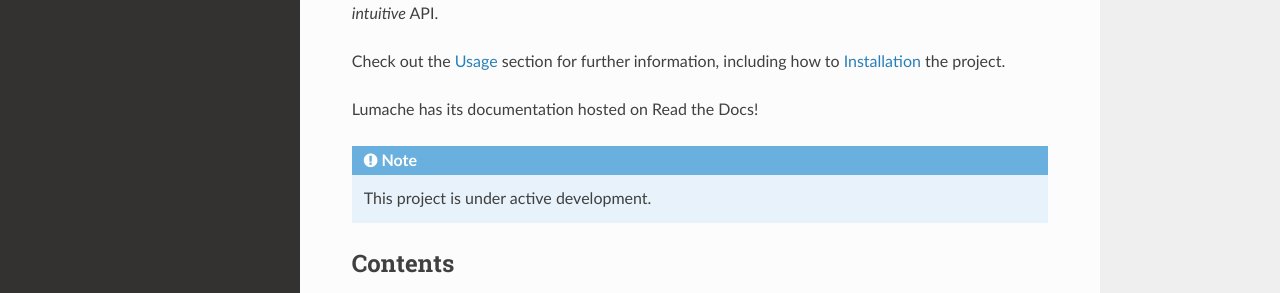
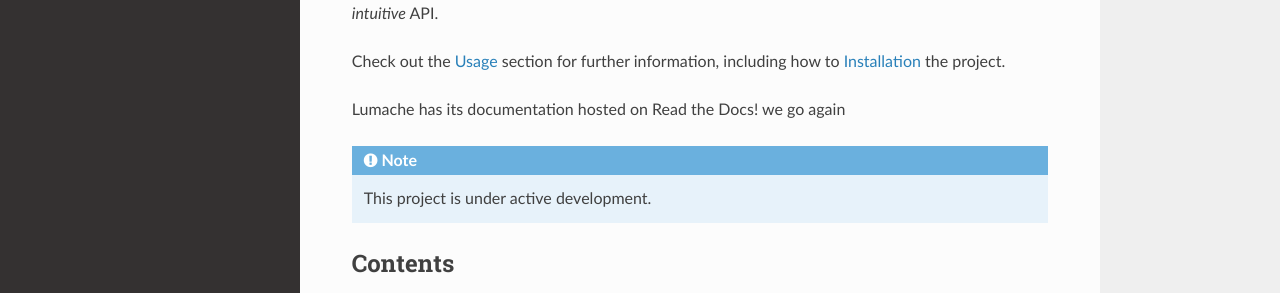
Before and after one commit to CaptainExasperated/Readthedocs-Tutorial, a Sphinx documentation site: the page built from docs/source/index.rst, in a window 1280 px wide. Shown: the part 206-499 px from the top of the page. Built offline with Sphinx 7.4.7 and the Read the Docs theme 2.0.0, drawn with Linux system fonts in a browser that asks for light colours.

Commit message:
Update index.rst

```diff
--- a/docs/source/index.rst
+++ b/docs/source/index.rst
@@ -10,6 +10,7 @@ Check out the :doc:`usage` section for further information, including
 how to :ref:`installation` the project.
 
 Lumache has its documentation hosted on Read the Docs!
+we go again
 
 .. note::
 
```
